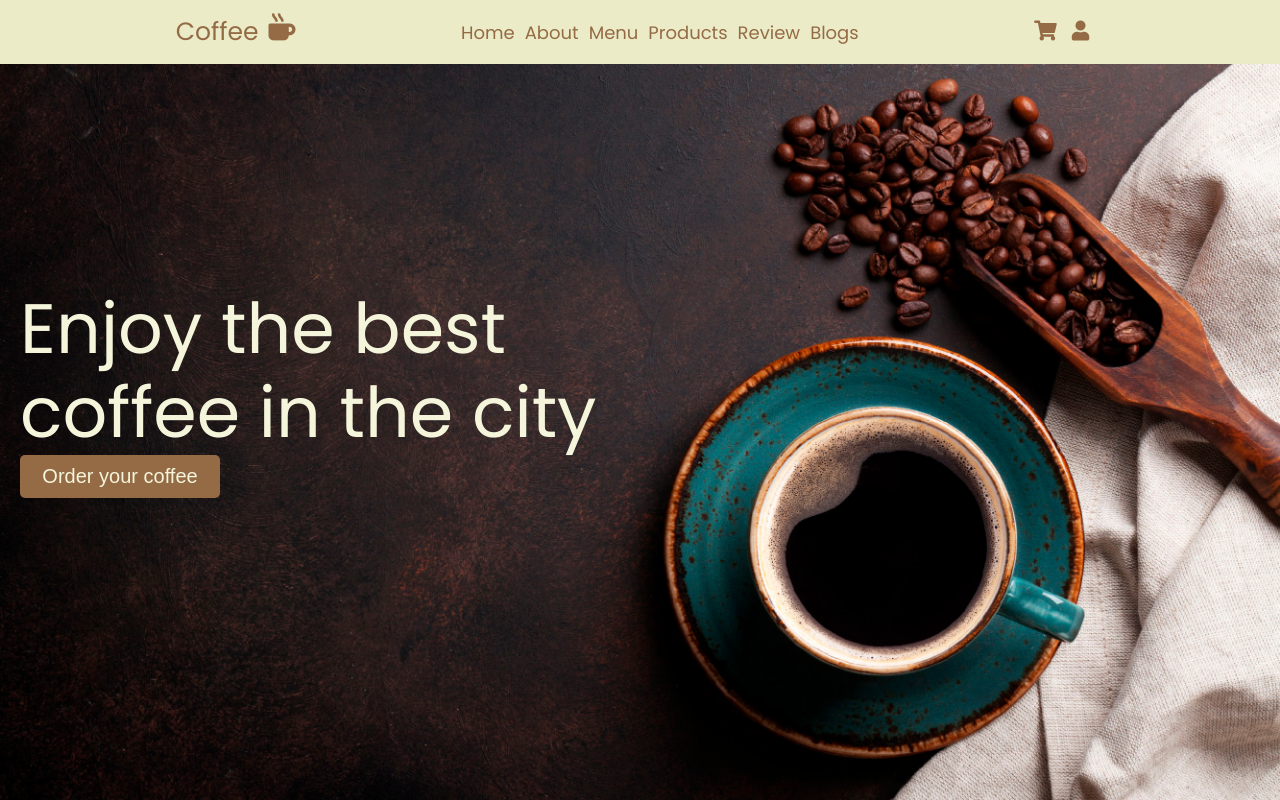
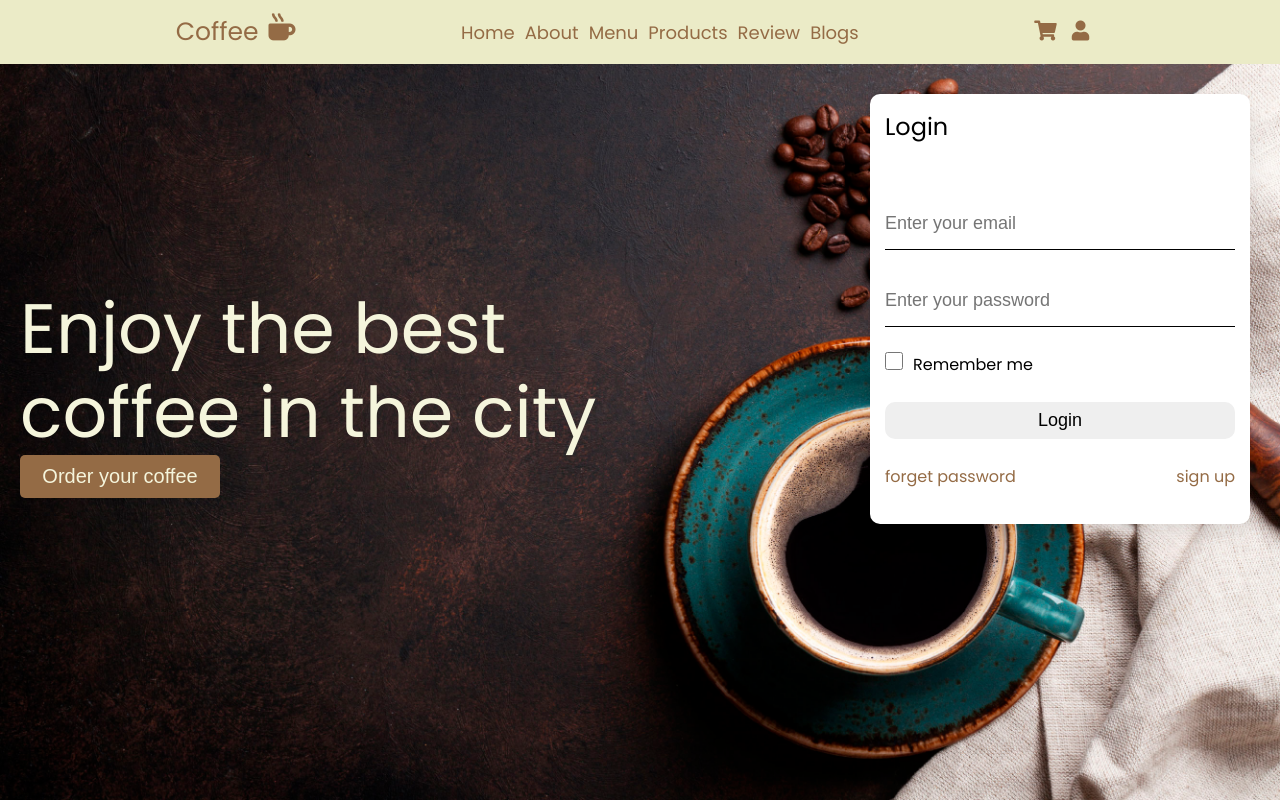
Before and after one commit to TimotijevicVlada/Coffe_shop_react, a React (Create React App) app: page / in a window 1280 px wide. Both pictures are taken after a click on the icon 1080 px from the left and 30 px from the top of the page. Shown: the top 800 px of the page. Built offline with nearby package versions, Linux system fonts and the light colour scheme.

Commit message:
Login form done.

```diff
--- a/src/App.js
+++ b/src/App.js
@@ -1,14 +1,18 @@
-import React from "react";
+import React, {useState} from "react";
 import './style/App.css';
 import Navbar from "./components/Navbar";
 import Home from "./components/Home";
 import Products from "./components/Products";
 
 function App() {
+
+  const [contact, setContact] = useState(false);
+
+
   return (
     <div className="App">
-      <Navbar />
-      <Home />
+      <Navbar setContact={setContact} contact={contact}/>
+      <Home contact={contact} />
       <Products />
     </div>
   );
--- /dev/null
+++ b/src/components/Contact.js
@@ -0,0 +1,34 @@
+import React from 'react'
+
+const Contact = ({contact}) => {
+
+
+    return (
+        <div className={contact ? "contact_form" : "inactive"}>
+            <form className="login">
+                <h2 className="title">Login</h2>
+                <div className="login_bottom">
+                    <div className="data">
+                        <input type="email" placeholder="Enter your email" />
+                        <input type="password" placeholder="Enter your password" />
+                    </div>
+                    <div className="checkbox">
+                        <input type="checkbox"/>
+                        <span>Remember me</span>
+                    </div>
+                    <button>Login</button>
+                    <div className="links">
+                        <span>forget password</span>
+                        <span>sign up</span>
+                    </div>
+                </div>
+
+            </form>
+            <form className="signup">
+                <h3>Signup</h3>
+            </form>
+        </div>
+    )
+}
+
+export default Contact;
--- a/src/components/Home.js
+++ b/src/components/Home.js
@@ -1,12 +1,14 @@
 import React from 'react';
+import Contact from './Contact';
 
-const Home = () => {
+const Home = ({contact}) => {
     return (
         <div className="home">
             <div className="header">
                 <span className="text">Enjoy the best coffee in the city</span>
                 <button>Order your coffee</button>
             </div>
+            <Contact contact={contact}/>
         </div>
     )
 }
--- a/src/components/Navbar.js
+++ b/src/components/Navbar.js
@@ -1,7 +1,10 @@
 import React from 'react';
 
 
-const Navbar = () => {
+const Navbar = ({ contact, setContact }) => {
+
+
+
     return (
         <div className="navbar">
             <div className="logo">
@@ -18,7 +21,7 @@ const Navbar = () => {
             </div>
             <div className="menu_right">
                 <i className="fas fa-shopping-cart"></i>
-                <i className="fas fa-user"></i>
+                <i onClick={() => setContact(!contact)} className="fas fa-user"></i>
             </div>
         </div>
     )
--- a/src/data.js
+++ b/src/data.js
@@ -4,8 +4,8 @@ export const products = [
         name: "Super crema",
         img: "lavazza.png",
         price: {
-            current: 14.00,
-            old: 16.00
+            current: 14,
+            old: 16
         }
     },
     {
@@ -13,8 +13,8 @@ export const products = [
         name: "Crema",
         img: "lavazza_crema_light.png",
         price: {
-            current: 15.00,
-            old: 18.00
+            current: 15,
+            old: 18
         }
     },
     {
@@ -22,8 +22,8 @@ export const products = [
         name: "Aroma",
         img: "lavazza_crema.png",
         price: {
-            current: 12.00,
-            old: 15.00
+            current: 12,
+            old: 15
         }
     },
     {
@@ -31,8 +31,8 @@ export const products = [
         name: "Espresso",
         img: "lavazza_cremosa.png",
         price: {
-            current: 10.00,
-            old: 12.00
+            current: 10,
+            old: 12
         }
     },
     {
@@ -40,8 +40,8 @@ export const products = [
         name: "Egusto",
         img: "lavazza_egusto.png",
         price: {
-            current: 17.00,
-            old: 20.00
+            current: 17,
+            old: 20
         }
     },
     {
@@ -49,8 +49,8 @@ export const products = [
         name: "Gold",
         img: "lavazza_gold.png",
         price: {
-            current: 16.00,
-            old: 17.00
+            current: 16,
+            old: 17
         }
     },
     {
@@ -58,8 +58,8 @@ export const products = [
         name: "Brasile",
         img: "lavazza_green.png",
         price: {
-            current: 14.00,
-            old: 17.00
+            current: 14,
+            old: 17
         }
     },
     {
@@ -67,8 +67,8 @@ export const products = [
         name: "Grand",
         img: "lavazza_grand.png",
         price: {
-            current: 13.00,
-            old: 14.00
+            current: 13,
+            old: 14
         }
     }
 ]
--- a/src/style/App.css
+++ b/src/style/App.css
@@ -72,6 +72,7 @@
       -ms-flex-align: center;
           align-items: center;
   padding: 0px 20px;
+  position: relative;
 }
 
 * .App .home .header {
@@ -111,6 +112,120 @@
   color: #946b45;
 }
 
+* .App .home .contact_form {
+  position: absolute;
+  top: 30px;
+  right: 30px;
+  width: 380px;
+  height: 430px;
+  padding: 15px;
+  border-radius: 10px;
+  background-color: white;
+  -webkit-box-shadow: 0 0.5rem 1.5rem rgba(0, 0, 0, 0.1);
+          box-shadow: 0 0.5rem 1.5rem rgba(0, 0, 0, 0.1);
+  -webkit-animation: fadeIn .4s linear;
+          animation: fadeIn .4s linear;
+}
+
+@-webkit-keyframes fadeIn {
+  0% {
+    -webkit-transform: translateY(3rem);
+            transform: translateY(3rem);
+    opacity: 0;
+  }
+}
+
+@keyframes fadeIn {
+  0% {
+    -webkit-transform: translateY(3rem);
+            transform: translateY(3rem);
+    opacity: 0;
+  }
+}
+
+* .App .home .contact_form .login {
+  width: 100%;
+  height: 100%;
+  display: -webkit-box;
+  display: -ms-flexbox;
+  display: flex;
+  -webkit-box-orient: vertical;
+  -webkit-box-direction: normal;
+      -ms-flex-direction: column;
+          flex-direction: column;
+  -webkit-box-pack: justify;
+      -ms-flex-pack: justify;
+          justify-content: space-between;
+}
+
+* .App .home .contact_form .login .title {
+  font-weight: 200;
+}
+
+* .App .home .contact_form .login .login_bottom .data {
+  width: 100%;
+}
+
+* .App .home .contact_form .login .login_bottom .data input {
+  width: 100%;
+  outline: none;
+  border: none;
+  border-bottom: 1px solid black;
+  padding: 15px 0px;
+  font-size: 18px;
+  margin-bottom: 25px;
+}
+
+* .App .home .contact_form .login .login_bottom .checkbox {
+  margin-bottom: 25px;
+}
+
+* .App .home .contact_form .login .login_bottom .checkbox input {
+  width: 18px;
+  height: 18px;
+}
+
+* .App .home .contact_form .login .login_bottom .checkbox input {
+  margin-right: 10px;
+}
+
+* .App .home .contact_form .login .login_bottom button {
+  width: 100%;
+  font-size: 18px;
+  padding: 8px 0px;
+  border-radius: 10px;
+  border: none;
+  cursor: pointer;
+  margin-bottom: 25px;
+}
+
+* .App .home .contact_form .login .login_bottom button:hover {
+  background-color: lightgray;
+}
+
+* .App .home .contact_form .login .login_bottom .links {
+  margin-bottom: 20px;
+  display: -webkit-box;
+  display: -ms-flexbox;
+  display: flex;
+  -webkit-box-pack: justify;
+      -ms-flex-pack: justify;
+          justify-content: space-between;
+}
+
+* .App .home .contact_form .login .login_bottom .links span {
+  text-decoration: none;
+  color: #946b45;
+}
+
+* .App .home .contact_form .signup {
+  display: none;
+}
+
+* .App .home .inactive {
+  display: none;
+}
+
 * .App .products {
   min-height: 100vh;
   display: -webkit-box;
@@ -140,7 +255,7 @@
   width: 300px;
   height: 350px;
   border-radius: 10px;
-  background-color: #ebebc7;
+  background-color: #e9e9e9;
   cursor: pointer;
   margin: 10px;
   overflow: hidden;
@@ -182,7 +297,7 @@
 }
 
 * .App .products .item:hover .events {
-  right: 25px;
+  right: 20px;
 }
 
 * .App .products .item .events {
--- a/src/style/App.scss
+++ b/src/style/App.scss
@@ -51,6 +51,7 @@
       display: flex;
       align-items: center;
       padding: 0px 20px;
+      position: relative;
       .header {
         width: 50%;
         display: flex;
@@ -77,6 +78,86 @@
           }
         }
       }
+      .contact_form {
+        position: absolute;
+        top: 30px;
+        right: 30px;
+        width: 380px;
+        height: 430px;
+        padding: 15px;
+        border-radius: 10px;
+        background-color: white;
+        box-shadow: 0 0.5rem 1.5rem rgba(0, 0, 0, 0.1);
+        animation: fadeIn .4s linear;
+        @keyframes fadeIn {
+          0%{
+            transform: translateY(3rem);
+            opacity: 0;
+          }
+        }
+        .login {
+          width: 100%;
+          height: 100%;
+          display: flex;
+          flex-direction: column;
+          justify-content: space-between;
+          .title {
+            font-weight: 200;
+          }
+          .login_bottom {
+            .data {
+              width: 100%;
+              input {
+                width: 100%;
+                outline: none;
+                border: none;
+                border-bottom: 1px solid black;
+                padding: 15px 0px;
+                font-size: 18px;
+                margin-bottom: 25px;
+              }
+            }
+            .checkbox {
+              margin-bottom: 25px;
+              input {
+                width: 18px;
+                height: 18px;
+              }
+              input {
+                margin-right: 10px;
+
+              }
+            }
+            button {
+              width: 100%;
+              font-size: 18px;
+              padding: 8px 0px;
+              border-radius: 10px;
+              border: none;
+              cursor: pointer;
+              margin-bottom: 25px;
+              &:hover {
+                background-color: lightgray;
+              }
+            }
+            .links {
+              margin-bottom: 20px;
+              display: flex;
+              justify-content: space-between;
+              span {
+                text-decoration: none;
+                color: rgb(148, 107, 69);
+              }
+            }
+          }
+        }
+        .signup {
+          display: none;
+        }
+      }
+      .inactive {
+          display: none;
+        }
     }
     .products {
       min-height: 100vh;
@@ -92,7 +173,7 @@
         width: 300px;
         height: 350px;
         border-radius: 10px;
-            background-color: rgb(235, 235, 199);
+        background-color: rgb(233, 233, 233);
         cursor: pointer;
         margin: 10px;
         overflow: hidden;
@@ -127,7 +208,7 @@
           }
         }
         &:hover .events {
-              right: 25px;
+          right: 20px;
         }
         .events {
           position: absolute;
```
Also changed, not shown: 1 other file (tests, documents, lock files or other folders). Lines whose indentation alone changed are shown as unchanged.
